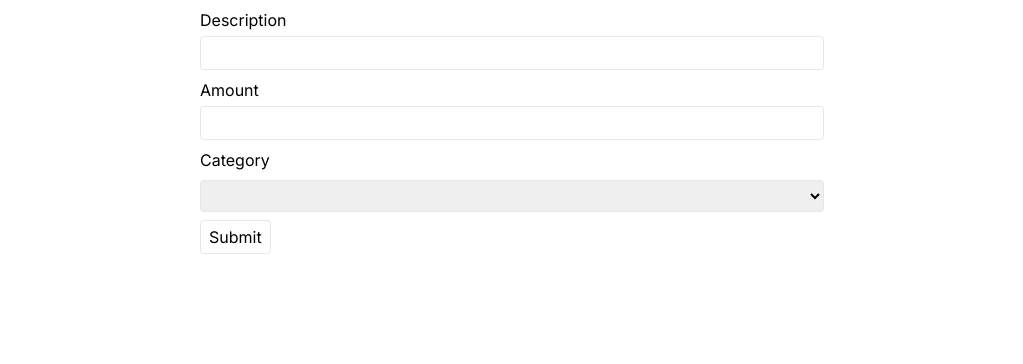
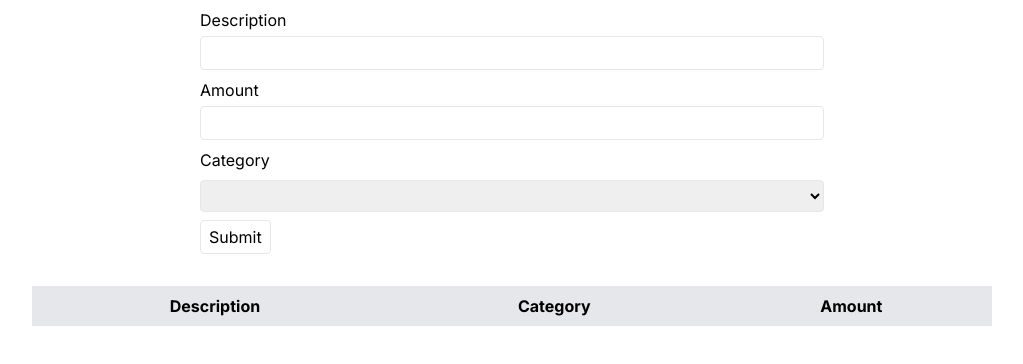
Before and after one commit to fahim041/library, a Next.js app: page /projects/expense-tracker in a window 1280 px wide. Shown: the top 364 px of the page, without its empty margins (128-1151 px from the left). Built offline with nearby package versions, Linux system fonts and the light colour scheme.

Commit message:
expense table & total

```diff
--- /dev/null
+++ b/app/projects/expense-tracker/ExpenseTable.tsx
@@ -0,0 +1,30 @@
+import { Expense } from './interfaces';
+
+interface Props {
+  expenseList: Expense[];
+}
+
+export default function ExpenseTable({ expenseList }: Props) {
+    return (
+        <div className="w-3/4">
+          <table className="min-w-full table-auto">
+            <thead className="bg-gray-200">
+              <tr>
+                <th className="px-4 py-2">Description</th>
+                <th className="px-4 py-2">Category</th>
+                <th className="px-4 py-2">Amount</th>
+              </tr>
+            </thead>
+            <tbody>
+              {expenseList.map((expense, index) => (
+                <tr key={index} className={`${index % 2 === 0 ? 'bg-white' : 'bg-gray-50'}`}>
+                  <td className="border px-4 py-2">{expense.description}</td>
+                  <td className="border px-4 py-2">{expense.category}</td>
+                  <td className="border px-4 py-2">{expense.amount}</td>
+                </tr>
+              ))}
+            </tbody>
+          </table>
+        </div>
+      );
+}
--- a/app/projects/expense-tracker/form.tsx
+++ b/app/projects/expense-tracker/form.tsx
@@ -5,6 +5,7 @@ import { zodResolver } from '@hookform/resolvers/zod';
 
 interface Props {
   categories: Category[];
+  addExpense: (expense: Expense) => void;
 }
 
 const schema = z.object({
@@ -15,21 +16,22 @@ const schema = z.object({
   category: z.string().min(3, { message: 'Category is required' }),
 });
 
-export default function Form({ categories }: Props) {
+export default function Form({ categories, addExpense }: Props) {
   const {
     register,
     handleSubmit,
     formState: { errors },
+    reset
   } = useForm<Expense>({
     resolver: zodResolver(schema),
   });
 
   const handleForm = (data: Expense) => {
-    console.log(data);
+    addExpense(data);
+    reset();
   };
 
   return (
-    <div className="w-full flex flex-col justify-center items-center">
       <form className="p-2 w-1/2" onSubmit={handleSubmit(handleForm)}>
         <div className="mb-2">
           <label htmlFor="description">Description</label>
@@ -48,7 +50,7 @@ export default function Form({ categories }: Props) {
             id="amount"
             type="number"
             className="border p-1 w-full mt-1 rounded"
-            {...register('amount')}
+            {...register('amount', {valueAsNumber: true})}
           />
           {errors.amount && (
             <p className="text-red-500">{errors.amount.message}</p>
@@ -76,6 +78,5 @@ export default function Form({ categories }: Props) {
           Submit
         </button>
       </form>
-    </div>
   );
 }
--- a/app/projects/expense-tracker/page.tsx
+++ b/app/projects/expense-tracker/page.tsx
@@ -2,7 +2,8 @@
 
 import { useState } from 'react';
 import { Category, Expense } from './interfaces';
-import Form from './form';
+import Form from './Form';
+import ExpenseTable from './ExpenseTable';
 
 const categories: Category[] = [
   { id: 1, name: 'Groceries', value: 'groceries' },
@@ -12,8 +13,15 @@ const categories: Category[] = [
 
 export default function Page() {
   const [expenseList, setExpenseList] = useState<Expense[]>([]);
+  const total = expenseList.reduce((acc, curr) => acc + curr.amount, 0);
 
-  return <div>
-    <Form categories={categories}/>
+  const addExpense = (expense: Expense) => {
+    setExpenseList([...expenseList, expense]);
+  }
+
+  return <div className='w-full flex flex-col justify-center items-center gap-6'>
+    <Form categories={categories} addExpense={addExpense}/>
+    <ExpenseTable expenseList={expenseList} />
+    {expenseList.length > 0 && <p>Total Amount: {total}</p>}
   </div>;
 }
```
